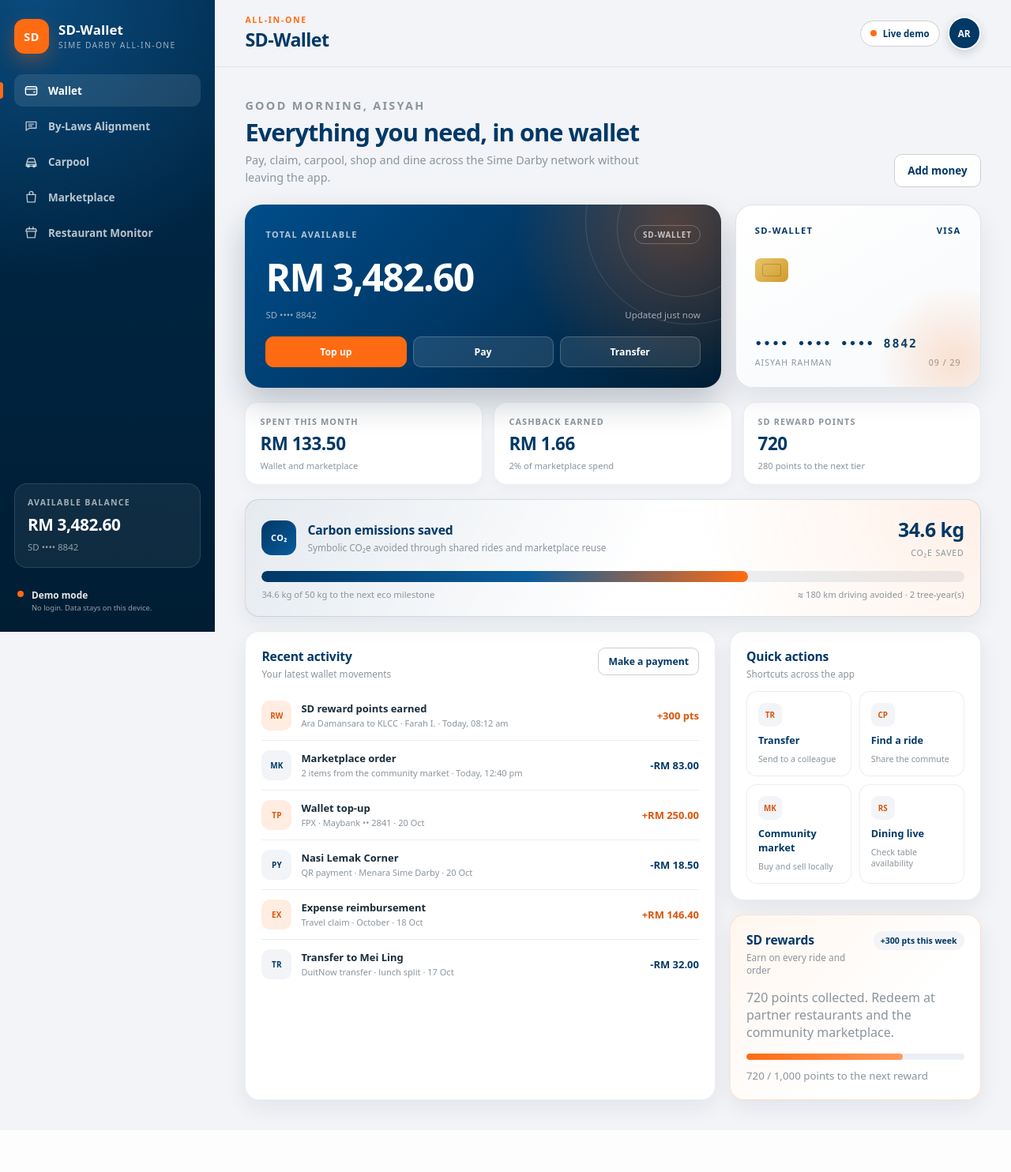
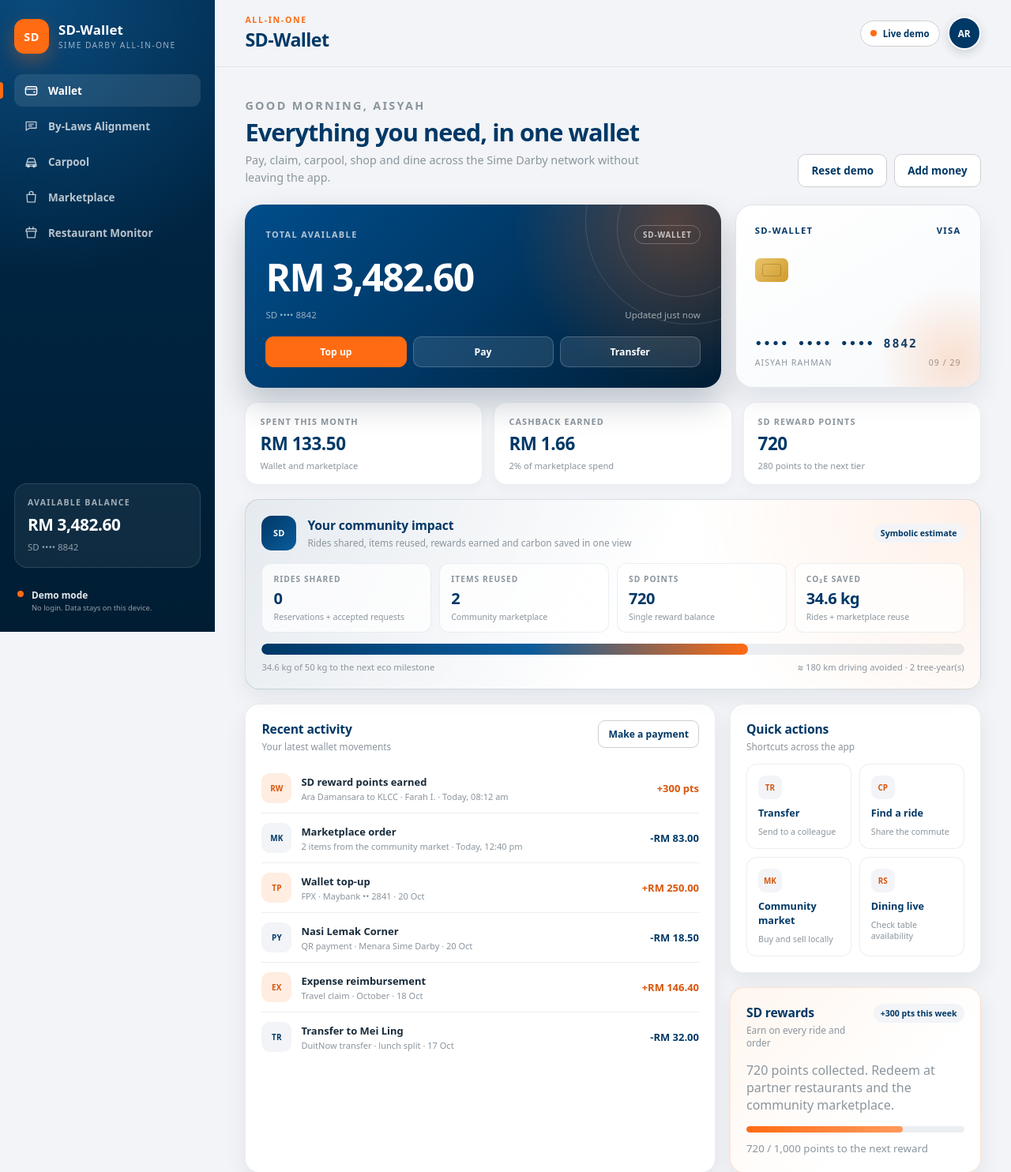
Before and after one commit to lhldev/simedarby-hackathon, a FastAPI app: page / in a window 1280 px wide. Shown: the top 1484 px of the page at 79% size. Before the commit the page ends 1420 px from the top, so only its background shows below. Run offline with FastAPI, Linux system fonts and the light colour scheme.

Commit message:
Added community impact and demo reset

```diff
--- a/app/web/static/app.js
+++ b/app/web/static/app.js
@@ -443,6 +443,28 @@
     modalForm.onsubmit = null;
   }
 
+  function resetDemo() {
+    openModal({
+      eyebrow: "Demo controls",
+      title: "Reset the demo?",
+      subtitle:
+        "This clears wallet, carpool, marketplace and chat state on this device and restores the original seed data.",
+      submitLabel: "Reset demo",
+      body:
+        '<p class="muted small">Restaurant availability comes from the live API and is not reset. The page will reload at the Wallet view.</p>',
+      onSubmit: function () {
+        try {
+          localStorage.removeItem(STORAGE_KEY);
+        } catch (error) {
+          showToast("Could not reset demo data in this browser.", "error");
+          return;
+        }
+        window.location.hash = "#wallet";
+        window.location.reload();
+      },
+    });
+  }
+
   function activateView(view) {
     const target = VIEW_META[view] ? view : "wallet";
     activeView = target;
@@ -526,7 +548,40 @@
 
     renderSdPoints();
     renderCarbon();
+    renderImpact();
     renderTransactions();
+  }
+
+  function impactStats() {
+    const ridesShared = state.rides.filter(function (ride) {
+      return ride.joinedByMe || ride.offeredByMe;
+    }).length;
+    const itemsReused = state.transactions
+      .filter(function (transaction) {
+        return transaction.kind === "market";
+      })
+      .reduce(function (sum, transaction) {
+        const match = /^(\d+)/.exec(String(transaction.meta || ""));
+        return sum + (match ? Number(match[1]) : 1);
+      }, 0);
+    return {
+      ridesShared: ridesShared,
+      itemsReused: itemsReused,
+      points: Number(state.sdPoints) || 0,
+      carbon: Number(state.carbonSaved) || 0,
+    };
+  }
+
+  function renderImpact() {
+    const stats = impactStats();
+    const rides = $("[data-impact-rides]");
+    if (rides) rides.textContent = stats.ridesShared.toLocaleString("en-MY");
+    const items = $("[data-impact-items]");
+    if (items) items.textContent = stats.itemsReused.toLocaleString("en-MY");
+    const points = $("[data-impact-points]");
+    if (points) points.textContent = stats.points.toLocaleString("en-MY");
+    const carbon = $("[data-impact-carbon]");
+    if (carbon) carbon.textContent = formatKg(stats.carbon);
   }
 
   function renderTransactions() {
@@ -1037,6 +1092,7 @@
     saveState();
     renderRides();
     renderCarbon();
+    renderImpact();
     showToast(
       "Seat reserved — " +
         ride.name +
@@ -1982,6 +2038,11 @@
   $("#open-sell").addEventListener("click", openSellModal);
   $("#checkout").addEventListener("click", checkout);
 
+  const resetDemoButton = $("#reset-demo");
+  if (resetDemoButton) {
+    resetDemoButton.addEventListener("click", resetDemo);
+  }
+
   const searchInput = $("#market-search");
   if (searchInput) {
     searchInput.addEventListener("input", function (event) {
--- a/app/web/static/styles.css
+++ b/app/web/static/styles.css
@@ -904,6 +904,48 @@ button {
     linear-gradient(120deg, rgba(0, 56, 102, 0.05), #fff 55%);
 }
 
+.eco-head .badge {
+  margin-left: auto;
+}
+
+.impact-grid {
+  display: grid;
+  grid-template-columns: repeat(4, minmax(0, 1fr));
+  gap: 10px;
+  margin-top: 16px;
+}
+
+.impact-tile {
+  display: flex;
+  flex-direction: column;
+  gap: 4px;
+  padding: 12px 14px;
+  border: 1px solid var(--sime-navy-08);
+  border-radius: 12px;
+  background: rgba(255, 255, 255, 0.72);
+}
+
+.impact-tile span {
+  color: var(--sime-muted);
+  font-size: 0.64rem;
+  font-weight: 700;
+  letter-spacing: 0.1em;
+  text-transform: uppercase;
+}
+
+.impact-tile strong {
+  color: var(--sime-navy);
+  font-size: 1.25rem;
+  font-variant-numeric: tabular-nums;
+  letter-spacing: -0.02em;
+}
+
+.impact-tile small {
+  color: var(--sime-muted);
+  font-size: 0.66rem;
+  line-height: 1.3;
+}
+
 .eco-strip {
   display: flex;
   flex-direction: column;
@@ -2475,6 +2517,10 @@ textarea {
     grid-template-columns: 1fr;
   }
 
+  .impact-grid {
+    grid-template-columns: repeat(2, minmax(0, 1fr));
+  }
+
   .view-heading {
     align-items: flex-start;
   }
--- a/app/web/templates/index.html
+++ b/app/web/templates/index.html
@@ -100,7 +100,14 @@
                   network without leaving the app.
                 </p>
               </div>
-              <button class="btn btn-ghost" type="button" data-money="topup">Add money</button>
+              <div class="heading-actions">
+                <button class="btn btn-ghost" type="button" id="reset-demo">
+                  Reset demo
+                </button>
+                <button class="btn btn-ghost" type="button" data-money="topup">
+                  Add money
+                </button>
+              </div>
             </div>
 
             <div class="wallet-hero">
@@ -153,16 +160,38 @@
               </article>
             </div>
 
-            <article class="panel eco-panel">
+            <article class="panel eco-panel" aria-labelledby="impact-title">
               <div class="eco-head">
-                <span class="eco-mark" aria-hidden="true">CO₂</span>
+                <span class="eco-mark" aria-hidden="true">SD</span>
                 <div class="eco-copy">
-                  <h3>Carbon emissions saved</h3>
-                  <p>Symbolic CO₂e avoided through shared rides and marketplace reuse</p>
+                  <h3 id="impact-title">Your community impact</h3>
+                  <p>
+                    Rides shared, items reused, rewards earned and carbon saved
+                    in one view
+                  </p>
                 </div>
-                <div class="eco-total">
-                  <strong data-carbon>0.0 kg</strong>
-                  <small>CO₂e saved</small>
+                <span class="badge">Symbolic estimate</span>
+              </div>
+              <div class="impact-grid">
+                <div class="impact-tile">
+                  <span>Rides shared</span>
+                  <strong data-impact-rides>0</strong>
+                  <small>Reservations + accepted requests</small>
+                </div>
+                <div class="impact-tile">
+                  <span>Items reused</span>
+                  <strong data-impact-items>0</strong>
+                  <small>Community marketplace</small>
+                </div>
+                <div class="impact-tile">
+                  <span>SD Points</span>
+                  <strong data-impact-points>0</strong>
+                  <small>Single reward balance</small>
+                </div>
+                <div class="impact-tile">
+                  <span>CO₂e saved</span>
+                  <strong data-impact-carbon>0.0 kg</strong>
+                  <small>Rides + marketplace reuse</small>
                 </div>
               </div>
               <div
```
Also changed, not shown: AGENTS.md (+2 -1 lines), docs/DECISIONS.md (added, +43 -0 lines), tests/test_health.py (+2 -0 lines), README.md.
